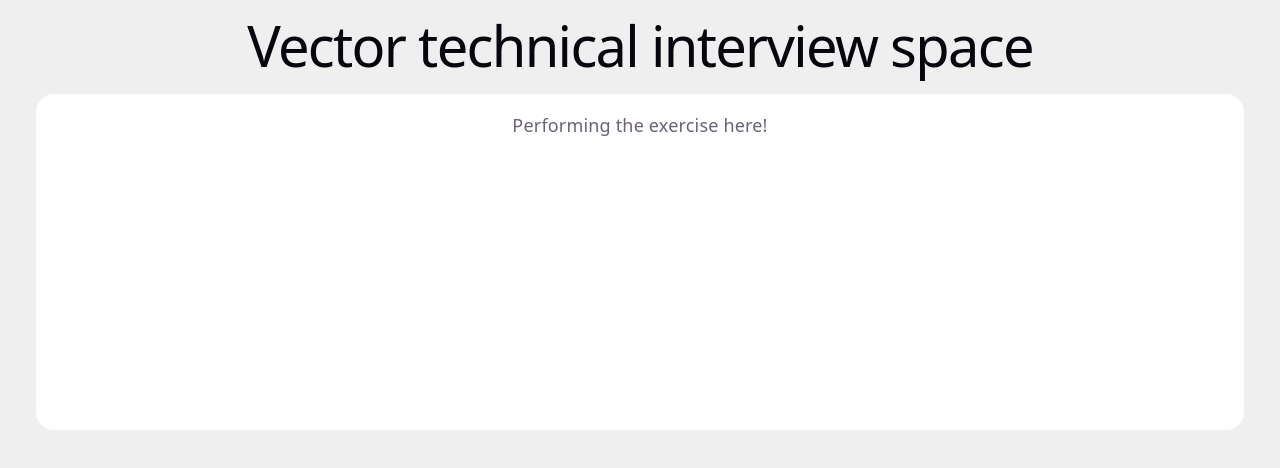
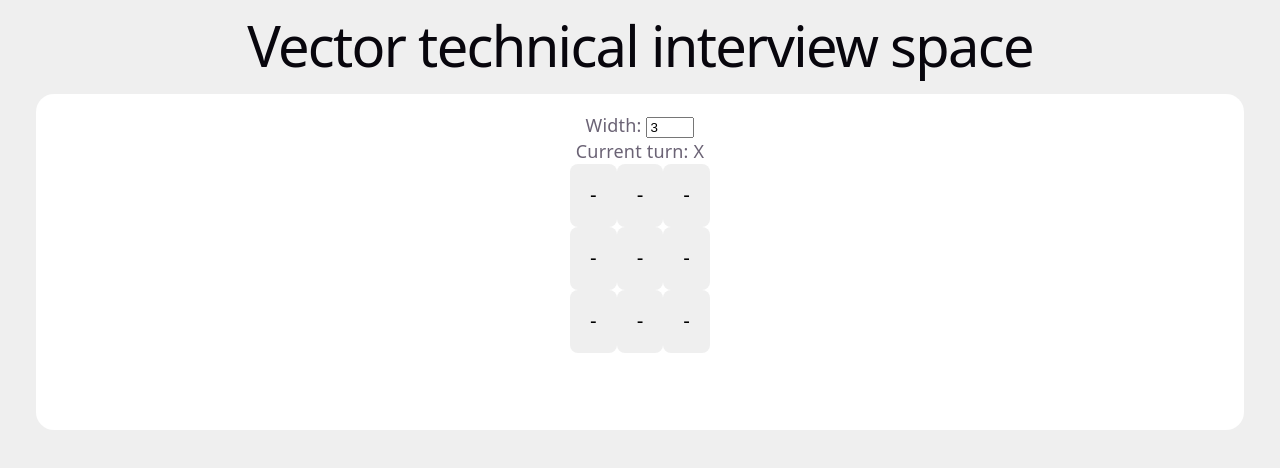
Before and after one commit to PDXmjb/fe-exercises, a React (Vite) app: page /vector in a window 1280 px wide. Shown: the top 468 px of the page. Built offline with nearby package versions, Linux system fonts and the light colour scheme.

Commit message:
(feat) checking in

```diff
--- a/src/exercises/hacker-news/Comments.jsx
+++ b/src/exercises/hacker-news/Comments.jsx
@@ -27,7 +27,11 @@ function Comments({ ids }) {
   return (
     <ul className="comments__list">
       {comments?.map((comment) => {
-        return <li key={comment.id}>{comment.text}</li>;
+        return (
+          <li key={comment.id}>
+            <div dangerouslySetInnerHTML={{ __html: comment.text }}></div>
+          </li>
+        );
       })}
     </ul>
   );
--- a/src/exercises/hacker-news/index.jsx
+++ b/src/exercises/hacker-news/index.jsx
@@ -43,7 +43,7 @@ function HackerNews() {
     <div className="hackernews__content">
       {data?.map((story) => (
         <div key={story.id}>
-          <a href={story.url} target="_blank">
+          <a className="hackernews__title" href={story.url} target="_blank">
             {story.title}
           </a>
           <Comments ids={story.kids} />
--- a/src/exercises/hacker-news/styles.scss
+++ b/src/exercises/hacker-news/styles.scss
@@ -1,5 +1,10 @@
 .hackernews__content {
     background-color: rgb(242, 239, 239);
+}
+
+.hackernews__title {
+    font-size: 1.5rem;
+    margin: 16px;
 }
 
 .comments__list {
@@ -9,5 +14,5 @@
     justify-content: left;
     border-radius: 1rem;
     background-color: white;
-
+    margin: 2rem;
 }
--- a/src/exercises/vector-exercise/index.jsx
+++ b/src/exercises/vector-exercise/index.jsx
@@ -1,13 +1,164 @@
+import { useState } from 'react';
 import './styles.scss';
 
 function VectorExercise() {
+  const buildBoard = (width) => {
+    const column = [];
+    for (let i = 0; i < width; i++) {
+      const row = [];
+
+      for (let j = 0; j < width; j++) {
+        row.push('-');
+      }
+
+      column.push(row);
+    }
+    return column;
+  };
+
+  const [turn, setTurn] = useState('X');
+  const [width, setWidth] = useState(3);
+  const [winner, setWinner] = useState(null);
+  const [board, setBoard] = useState(buildBoard(width));
+
+  const changeWidth = (width) => {
+    setWidth(width);
+    setBoard(buildBoard(width));
+  };
+
+  const determineWin = (currentBoard) => {
+    // Win - all of a row is the same turn value (X or O)
+    // OR - all of a column is the same turn value
+    // OR - all of a diagonal left/right are the same value
+    for (let i = 0; i < width; i++) {
+      const firstRowVal =
+        currentBoard[i][0] !== '-' ? currentBoard[i][0] : 'SKIP';
+      for (let j = 0; j < width; j++) {
+        console.log(currentBoard[i]);
+        if (firstRowVal === 'SKIP' || currentBoard[i][j] !== firstRowVal) {
+          break;
+        }
+        // If we got to the end, we have a winner!
+        if (j === width - 1 && currentBoard[i][j] === firstRowVal) {
+          return true;
+        }
+      }
+    }
+
+    // Any column?
+    for (let i = 0; i < width; i++) {
+      const firstColVal =
+        currentBoard[0][i] !== '-' ? currentBoard[0][i] : 'SKIP';
+      for (let j = 0; j < width; j++) {
+        if (firstColVal === 'SKIP' || currentBoard[j][i] !== firstColVal) {
+          break;
+        }
+        // If we got to the end, we have a winner!
+        if (j === width - 1 && currentBoard[j][i] === firstColVal) {
+          return true;
+        }
+      }
+    }
+
+    // Left diagonal
+    let firstDiagVal = currentBoard[0][0] !== '-' ? currentBoard[0][0] : 'SKIP';
+    for (let i = 0; i < width; i++) {
+      if (firstDiagVal === 'SKIP' || currentBoard[i][i] !== firstDiagVal) {
+        break;
+      }
+      if (i === width - 1 && currentBoard[i][i] === firstDiagVal) {
+        return true;
+      }
+    }
+
+    const max = width - 1;
+    // Right diagonal..., i.e., 0,2; 1,1; 2,0 for a 3x3 board
+    firstDiagVal = currentBoard[max][0] !== '-' ? currentBoard[max][0] : 'SKIP';
+    for (let i = 0; i < width; i++) {
+      if (
+        firstDiagVal === 'SKIP' ||
+        currentBoard[i][max - i] !== firstDiagVal
+      ) {
+        break;
+      }
+      if (i === width - 1 && currentBoard[i][max - i] === firstDiagVal) {
+        return true;
+      }
+    }
+
+    return false;
+  };
+
+  const clickHandler = (row, column) => {
+    const newBoard = [...board];
+
+    if (newBoard[row][column] !== '-') {
+      return;
+    }
+
+    // Otherwise:
+    newBoard[row][column] = turn;
+
+    // Did someone win or are there no more spaces? If yes, end the game.
+    if (determineWin(newBoard)) {
+      setWinner(turn);
+    }
+
+    setBoard(newBoard);
+
+    setTurn(turn === 'X' ? 'O' : 'X');
+  };
+
   return (
     <main className="vector__section">
       <header>
         <h1>Vector technical interview space</h1>
       </header>
       <section className="interview__card">
-        Performing the exercise here!
+        <div className="interview__controls">
+          <label htmlFor="width">Width: </label>
+          <input
+            id="width"
+            max={9}
+            min={3}
+            type="number"
+            value={width}
+            onChange={(e) => changeWidth(e.target.value)}
+          ></input>
+          <p>Current turn: {turn}</p>
+        </div>
+        {winner && (
+          <>
+            <p>We have a winner! It is {winner}!</p>
+            <button
+              type="button"
+              onClick={() => {
+                setBoard(buildBoard(width));
+                setWinner(null);
+              }}
+            >
+              Restart
+            </button>
+          </>
+        )}
+        {board.map((row, rowIndex) => {
+          return (
+            <div key={rowIndex * 10000}>
+              {row.map((column, colIndex) => {
+                return (
+                  <button
+                    disabled={winner}
+                    key={(colIndex + 1) * 10}
+                    type="button"
+                    onClick={() => clickHandler(rowIndex, colIndex)}
+                  >
+                    {column}
+                  </button>
+                );
+              })}
+            </div>
+          );
+        })}
       </section>
     </main>
   );
```
